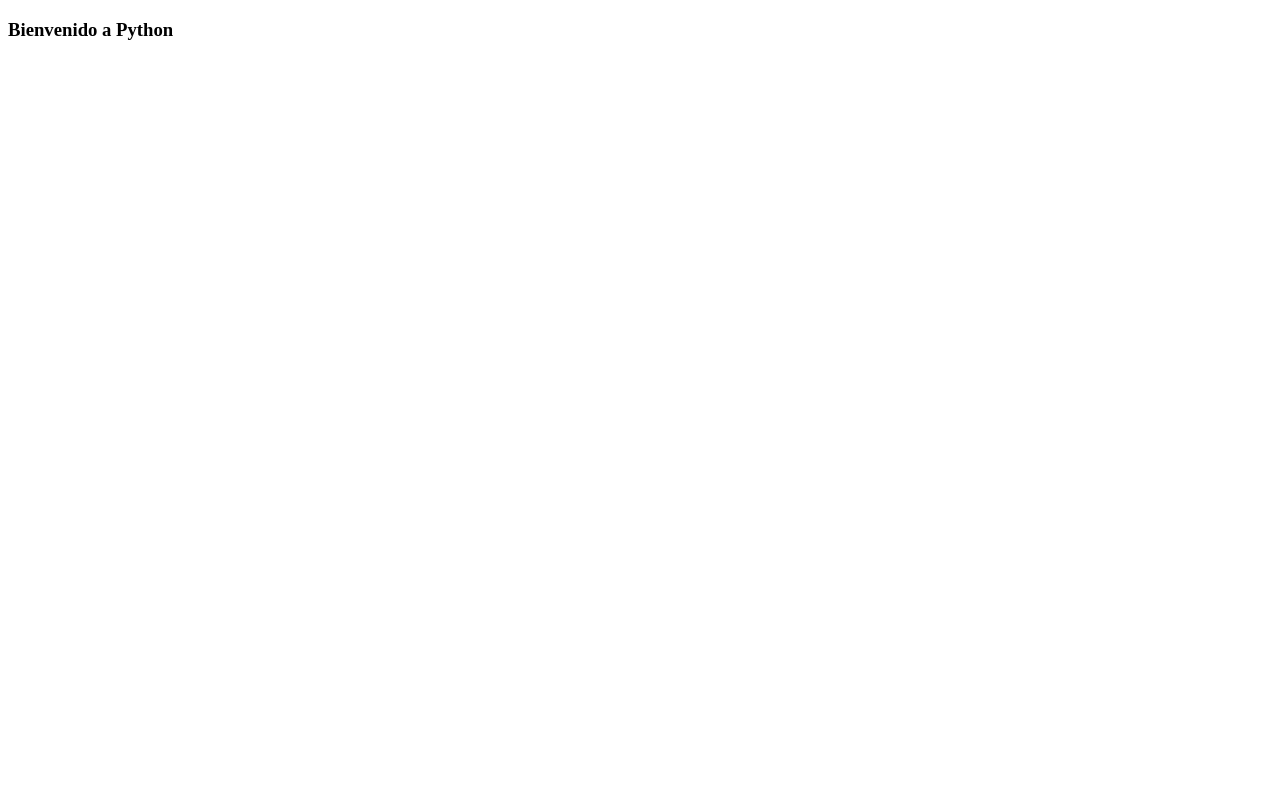
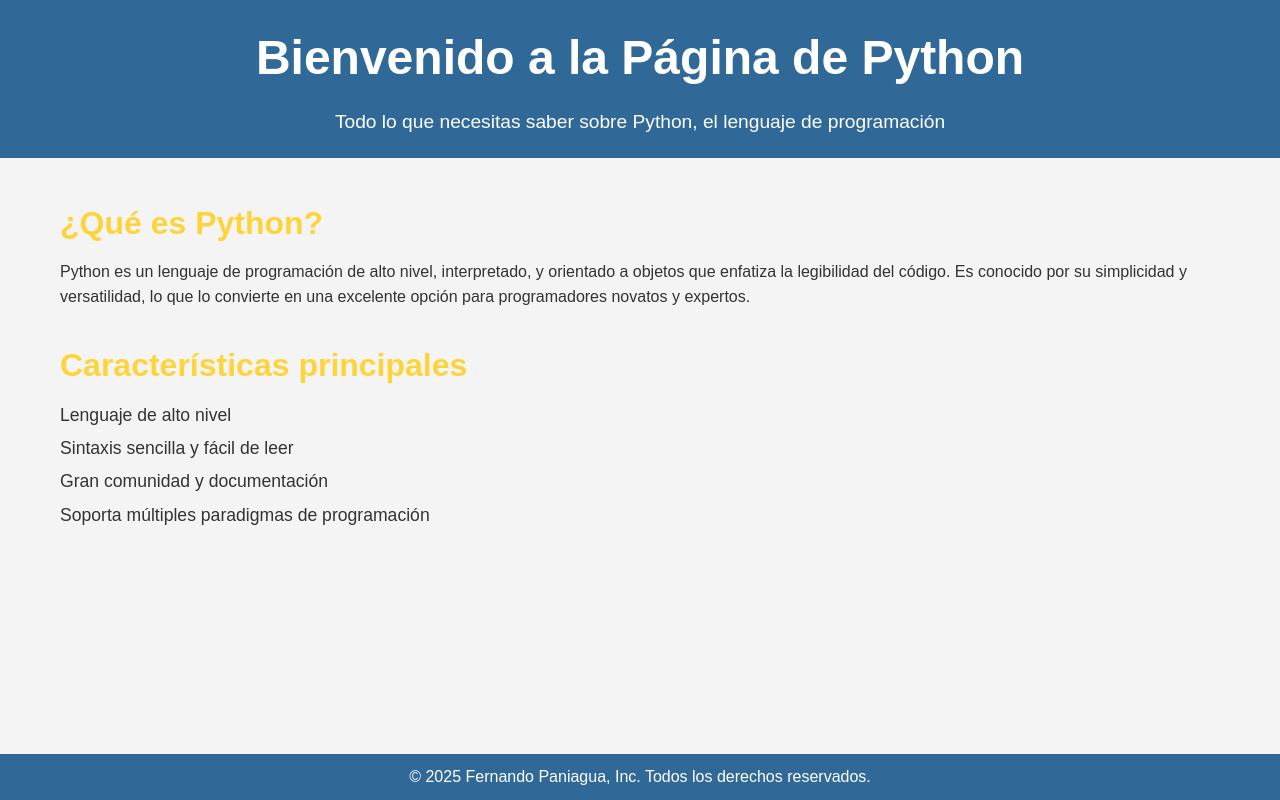
Before and after one commit to fpaniaguapython/fpaniaguapython.github.io, a plain HTML site: page index.html in a window 1280 px wide. Drawn offline with Linux system fonts and the light colour scheme.

Commit message:
Páginas web

```diff
--- a/index.html
+++ b/index.html
@@ -1,12 +1,39 @@
 <!DOCTYPE html>
 <html lang="es">
+
 <head>
     <meta charset="UTF-8">
-    <meta http-equiv="X-UA-Compatible" content="IE=edge">
     <meta name="viewport" content="width=device-width, initial-scale=1.0">
-    <title>fpaniagua python home page</title>
+    <meta http-equiv="X-UA-Compatible" content="ie=edge">
+    <title>Todo sobre Python</title>
+    <link rel="stylesheet" href="style.css">
 </head>
+
 <body>
-    <h3>Bienvenido a Python</h3>
+    <header>
+        <h1>Bienvenido a la Página de Python</h1>
+        <p>Todo lo que necesitas saber sobre Python, el lenguaje de programación</p>
+    </header>
+    <section class="content">
+        <article>
+            <h2>¿Qué es Python?</h2>
+            <p>Python es un lenguaje de programación de alto nivel, interpretado, y orientado a objetos que enfatiza la
+                legibilidad del código. Es conocido por su simplicidad y versatilidad, lo que lo convierte en una
+                excelente opción para programadores novatos y expertos.</p>
+        </article>
+        <article>
+            <h2>Características principales</h2>
+            <ul>
+                <li>Lenguaje de alto nivel</li>
+                <li>Sintaxis sencilla y fácil de leer</li>
+                <li>Gran comunidad y documentación</li>
+                <li>Soporta múltiples paradigmas de programación</li>
+            </ul>
+        </article>
+    </section>
+    <footer>
+        <p>&copy; 2025 Fernando Paniagua, Inc. Todos los derechos reservados.</p>
+    </footer>
 </body>
+
 </html>
--- /dev/null
+++ b/style.css
@@ -0,0 +1,67 @@
+/* Reset básico para márgenes y padding */
+* {
+    margin: 0;
+    padding: 0;
+    box-sizing: border-box;
+}
+
+body {
+    font-family: Arial, sans-serif;
+    line-height: 1.6;
+    background-color: #f4f4f4;
+    color: #333;
+}
+
+header {
+    background-color: #306998;
+    /* Azul de Python */
+    color: white;
+    padding: 20px;
+    text-align: center;
+}
+
+header h1 {
+    font-size: 3rem;
+    margin-bottom: 10px;
+}
+
+header p {
+    font-size: 1.2rem;
+}
+
+.content {
+    max-width: 1200px;
+    margin: 20px auto;
+    padding: 20px;
+}
+
+article {
+    margin-bottom: 30px;
+}
+
+h2 {
+    color: #FFD43B;
+    /* Amarillo de Python */
+    font-size: 2rem;
+    margin-bottom: 10px;
+}
+
+ul {
+    list-style-type: none;
+}
+
+ul li {
+    font-size: 1.1rem;
+    margin: 5px 0;
+}
+
+footer {
+    background-color: #306998;
+    /* Azul de Python */
+    color: white;
+    text-align: center;
+    padding: 10px;
+    position: fixed;
+    width: 100%;
+    bottom: 0;
+}
```
Also changed, not shown: recursos/pelicula.json (renamed from pelicula.json).
